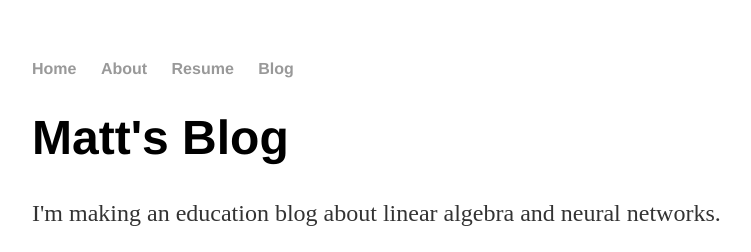
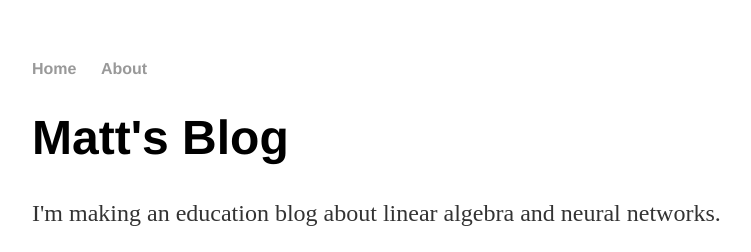
Before and after one commit to mattpetersen/mattpetersen.github.io, a Jekyll site: the page built from index.html, in a window 1280 px wide. Shown: the top 252 px of the page, without its empty margins (160-911 px from the left). Built offline with Jekyll 4.4.1, drawn with Linux system fonts in a browser that asks for light colours.

```diff
--- a/_layouts/default.html
+++ b/_layouts/default.html
@@ -10,8 +10,6 @@
 	    		<ul>
 	        		<li><a href="/">Home</a></li>
 		        	<li><a href="/about">About</a></li>
-	        		<li><a href="/Resume">Resume</a></li>
-	        		<li><a href="/blog">Blog</a></li>
 	    		</ul>
 			</nav>
 			<div class="container">
--- a/index.html
+++ b/index.html
@@ -6,6 +6,6 @@ title: Home - mattpetersen's blog
 	<h1>Matt's Blog</h1>
 	<p>I'm making an education blog about linear algebra and neural networks.</p>
     <ul>
-    <li><a href="_posts/2017-02-28-backprop-with-binary-cross-entropy">Binary Cross Entropy Derivation and Backpropogation</a>
+    <li><a href="_posts/2017-03-12-backprop-with-binary-cross-entropy">Binary Cross Entropy Derivation and Backpropogation</a>
     </ul>
 </div><!-- /.blurb -->
```
Also changed, not shown: _posts/2017-03-12-backprop-with-binary-cross-entropy.md (renamed from _posts/2017-02-28-backprop-with-binary-cross-entropy.md).
